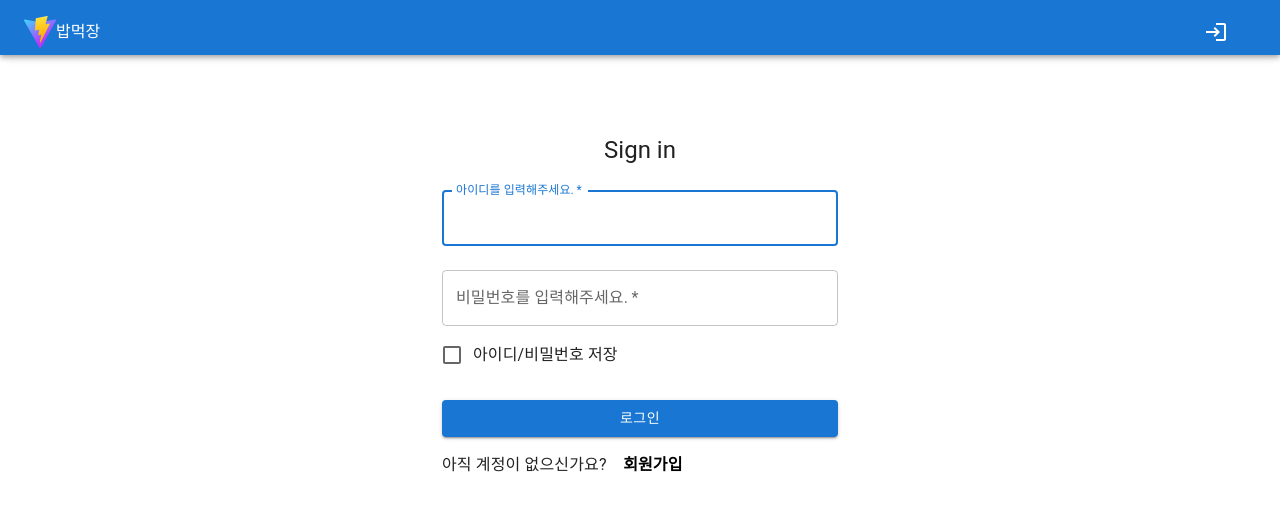
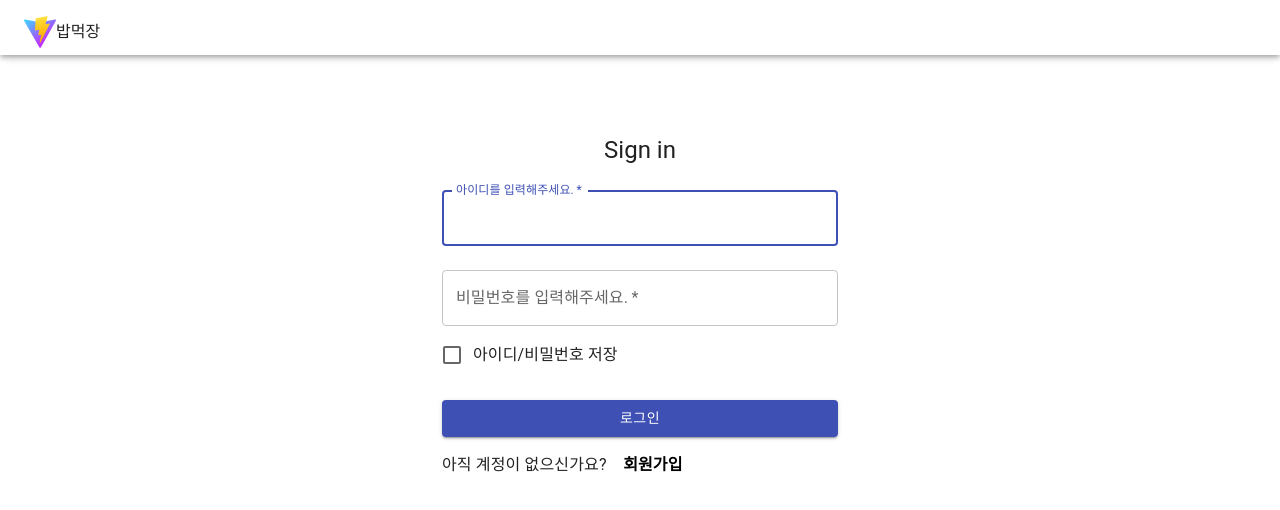
Before and after one commit to M-PetProject/dining-together, a React (Vite) app: page /sign-in in a window 1280 px wide. Shown: the top 510 px of the page. Built offline with nearby package versions, Linux system fonts and the light colour scheme.

Commit message:
skeleton 적용

```diff
--- a/src/atoms/atom.js
+++ b/src/atoms/atom.js
@@ -49,3 +49,8 @@ export const alertToastState = atom({
   key: 'alertToastState',
   default: '기본 토스트메세지입니다.',
 });
+
+export const headerState = atom({
+  key: 'headerState',
+  default: null,
+});
--- a/src/layout/Header.jsx
+++ b/src/layout/Header.jsx
@@ -1,21 +1,21 @@
 import React, { useEffect, useState } from 'react';
-import styles from '/src/styles/module/Header.module.scss';
 import { Link, useLocation, useNavigate } from 'react-router-dom';
 import viteLogo from '/vite.svg';
-import { useAuth } from '../util/hooks';
-import { AppBar, Box, Button, IconButton, Toolbar, Typography } from '@mui/material';
-import MenuIcon from '@mui/icons-material/Menu';
-import LoginIcon from '@mui/icons-material/Login';
-import LogoutIcon from '@mui/icons-material/Logout';
+import { AppBar, Box, Button, Grid, IconButton, Toolbar, Typography } from '@mui/material';
+
 import CloseIcon from '@mui/icons-material/Close';
+import { useRecoilState } from 'recoil';
+import { headerState } from '../atoms/atom';
 
 export default function Header() {
   const svc = useService();
 
   return (
     <Box sx={{ flexGrow: 1 }}>
-      <AppBar position="fixed" sx={{ height: '55px' }}>
+      <AppBar position="fixed" sx={{ height: '55px' }} color="transparent">
         <Toolbar>
+          {svc.header === null ? (
+            <>
               {svc.topIcon}
               <Typography variant="h7" component="div" sx={{ flexGrow: 1 }} onClick={svc._toMain}>
                 <div style={{ display: 'flex', alignItems: 'center' }}>
@@ -23,28 +23,16 @@ export default function Header() {
                   밥먹장
                 </div>
               </Typography>
-          {svc.isLogin ? (
-            <IconButton
-              size="large"
-              edge="start"
-              color="inherit"
-              aria-label="sign-out"
-              sx={{ mr: 2 }}
-              onClick={svc._onSignout}
-            >
-              <LogoutIcon />
-            </IconButton>
+            </>
           ) : (
-            <IconButton
-              size="large"
-              edge="start"
-              color="inherit"
-              aria-label="sign-in"
-              sx={{ mr: 2 }}
-              onClick={svc._toSignIn}
-            >
-              <LoginIcon />
-            </IconButton>
+            <Grid container direction="row" alignItems="center">
+              <Grid item xs={9}>
+                {svc.header.left}
+              </Grid>
+              <Grid item xs={3} sx={{ textAlign: 'right' }}>
+                {svc.header.right}
+              </Grid>
+            </Grid>
           )}
         </Toolbar>
       </AppBar>
@@ -56,17 +44,7 @@ const useService = () => {
   const navi = useNavigate();
   const location = useLocation();
   const [topIcon, setTopIcon] = useState(null);
-
-  const { isLogin, signOut } = useAuth();
-
-  const _onSignout = () => {
-    if (confirm('로그아웃 하시겠습니까?')) {
-      signOut();
-      navi('/');
-    }
-  };
-
-  const _toSignIn = () => navi('/sign-in');
+  const [header, setHeaderState] = useRecoilState(headerState);
 
   const _toMain = () => navi('/');
 
@@ -92,10 +70,8 @@ const useService = () => {
   }, [location.pathname]);
 
   return {
-    isLogin,
-    _onSignout,
-    _toSignIn,
     _toMain,
     topIcon,
+    header,
   };
 };
--- a/src/layout/Layout.jsx
+++ b/src/layout/Layout.jsx
@@ -4,6 +4,9 @@ import Footer from './Footer.jsx';
 import styles from '/src/styles/module/Layout.module.scss';
 import AlertDialog from '../components/AlertDialog.jsx';
 import AlertToast from '../components/AlertToast.jsx';
+import { Fab } from '@mui/material';
+import AddIcon from '@mui/icons-material/Add';
+import Gap from '../components/Gap';
 
 const Layout = ({ children }) => {
   return (
@@ -12,9 +15,20 @@ const Layout = ({ children }) => {
 
       <main className={styles.main}>{children}</main>
 
-      {/* <Footer /> */}
+      {/* 공통 */}
       <AlertToast />
       <AlertDialog />
+
+      {/* 개발용 FAB */}
+      <div style={{ position: 'fixed', bottom: 20, right: 20, display: 'flex', flexDirection: 'column' }}>
+        {/* <Fab color="primary" aria-label="add">
+          <AddIcon />
+        </Fab>
+        <Gap height={10} />
+        <Fab color="primary" aria-label="add">
+          <AddIcon />
+        </Fab> */}
+      </div>
     </div>
   );
 };
--- a/src/main.jsx
+++ b/src/main.jsx
@@ -5,6 +5,8 @@ import './styles/style.css';
 import { QueryClient, QueryClientProvider } from 'react-query';
 import { ReactQueryDevtools } from 'react-query/devtools';
 import { RecoilRoot } from 'recoil';
+import { ThemeProvider, createTheme } from '@mui/material/styles';
+import { theme } from './styles/muiTheme';
 
 const queryClient = new QueryClient();
 
@@ -14,7 +16,9 @@ ReactDOM.createRoot(document.getElementById('root')).render(
       {/* devtools */}
       <ReactQueryDevtools initialIsOpen={true} />
       <RecoilRoot>
-        <App />
+        <ThemeProvider theme={theme}>
+          <App />
+        </ThemeProvider>
       </RecoilRoot>
     </QueryClientProvider>
   </React.StrictMode>
--- a/src/pages/MainPage.jsx
+++ b/src/pages/MainPage.jsx
@@ -1,30 +1,83 @@
 import React, { useEffect } from 'react';
 import { Link, useNavigate } from 'react-router-dom';
 import { useRecoilState, useRecoilValue, useSetRecoilState } from 'recoil';
-import { alertToastOpenState, alertToastState, tokenState } from '../atoms/atom';
+import { alertToastOpenState, alertToastState, headerState, tokenState } from '../atoms/atom';
 import { useAuth } from '../util/hooks';
 import { axiosModule } from '../api/axios';
 import { isEmptyObj } from '../util/cm_util';
+import { Button, Divider, IconButton, Skeleton, Stack, Typography, Grid, Box } from '@mui/material';
+import ChevronRightIcon from '@mui/icons-material/ChevronRight';
+import EditIcon from '@mui/icons-material/Edit';
 
 const MainPage = () => {
   const svc = useService();
 
   return (
-    <div>
-      Hello, It's Main Page
-      <div>
-        <Link to="second">To SecondPage</Link>
-      </div>
-      <div>
-        <Link to="/sample/list">To SamplePage</Link>
-      </div>
-    </div>
+    <Stack spacing={2}>
+      {/* 공지영역 */}
+      <Skeleton variant="rectangular" width="100%" height={150} />
+
+      <Divider />
+
+      {/* 게시글 목록 영역 */}
+      <Stack spacing={2}>
+        <Stack spacing={1}>
+          <Box sx={{ flexGrow: 1 }}>
+            <Grid container spacing={2}>
+              <Grid item xs={2}>
+                <Skeleton variant="circular" width={40} height={40} />
+              </Grid>
+              <Grid item xs={10}>
+                <Skeleton variant="rectangular" width="100%" height={40} />
+              </Grid>
+            </Grid>
+          </Box>
+          <Skeleton variant="rectangular" width="100%" height={60} />
+          <Skeleton variant="rectangular" width="100%" height={60} />
+        </Stack>
+
+        <Divider />
+
+        <Stack spacing={1}>
+          <Box sx={{ flexGrow: 1 }}>
+            <Grid container spacing={2}>
+              <Grid item xs={2}>
+                <Skeleton variant="circular" width={40} height={40} />
+              </Grid>
+              <Grid item xs={10}>
+                <Skeleton variant="rectangular" width="100%" height={40} />
+              </Grid>
+            </Grid>
+          </Box>
+          <Skeleton variant="rectangular" width="100%" height={60} />
+          <Skeleton variant="rectangular" width="100%" height={60} />
+        </Stack>
+
+        <Divider />
+
+        <Stack spacing={1}>
+          <Box sx={{ flexGrow: 1 }}>
+            <Grid container spacing={2}>
+              <Grid item xs={2}>
+                <Skeleton variant="circular" width={40} height={40} />
+              </Grid>
+              <Grid item xs={10}>
+                <Skeleton variant="rectangular" width="100%" height={40} />
+              </Grid>
+            </Grid>
+          </Box>
+          <Skeleton variant="rectangular" width="100%" height={60} />
+          <Skeleton variant="rectangular" width="100%" height={60} />
+        </Stack>
+      </Stack>
+    </Stack>
   );
 };
 
 const useService = () => {
   const navi = useNavigate();
   const { user, isLogin } = useAuth();
+  const setHeaderState = useSetRecoilState(headerState);
 
   useEffect(() => {
     /// 소속 팀 정보 확인
@@ -33,9 +86,28 @@ const useService = () => {
       const { teamMemberVos } = res.data;
       if (isEmptyObj(teamMemberVos)) {
         navi('/team/select');
+      } else {
+        handleHeader(teamMemberVos[0]);
       }
     });
   }, []);
+
+  const handleHeader = (data) => {
+    const { memberType, teamNm } = data;
+    setHeaderState({
+      left: (
+        <Button>
+          {teamNm}
+          <ChevronRightIcon />
+        </Button>
+      ),
+      right: (
+        <IconButton>
+          <EditIcon />
+        </IconButton>
+      ),
+    });
+  };
 };
 
 export default MainPage;
--- a/src/pages/team/SelectTeamPage.jsx
+++ b/src/pages/team/SelectTeamPage.jsx
@@ -17,7 +17,7 @@ import { useMutation } from 'react-query';
 import { axiosModule } from '../../api/axios';
 import { useNavigate } from 'react-router-dom';
 import { handleError } from '../../api/cm_callsvc';
-import { alertDialogOpenState, alertDialogState } from '../../atoms/atom';
+import { alertDialogOpenState, alertDialogState, headerState } from '../../atoms/atom';
 import { useRecoilState, useSetRecoilState } from 'recoil';
 
 const SelectTeamPage = () => {
--- /dev/null
+++ b/src/styles/muiTheme.js
@@ -0,0 +1,18 @@
+import { createTheme } from '@mui/material/styles';
+
+export const theme = createTheme({
+  palette: {
+    primary: {
+      light: '#757ce8',
+      main: '#3f50b5',
+      dark: '#002884',
+      contrastText: '#fff',
+    },
+    secondary: {
+      light: '#ff7961',
+      main: '#f44336',
+      dark: '#ba000d',
+      contrastText: '#000',
+    },
+  },
+});
```
Also changed, not shown: 1 other file (tests, documents, lock files or other folders). Lines whose indentation alone changed are shown as unchanged.
